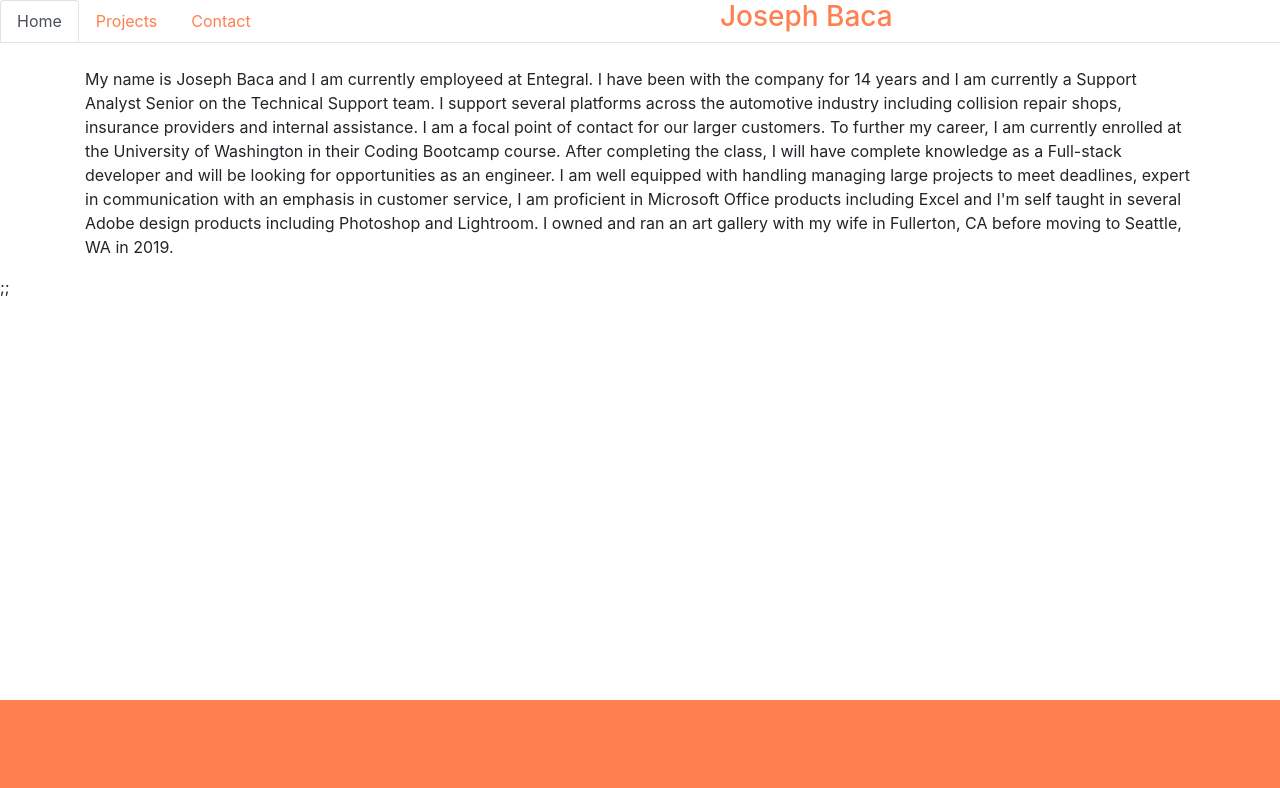
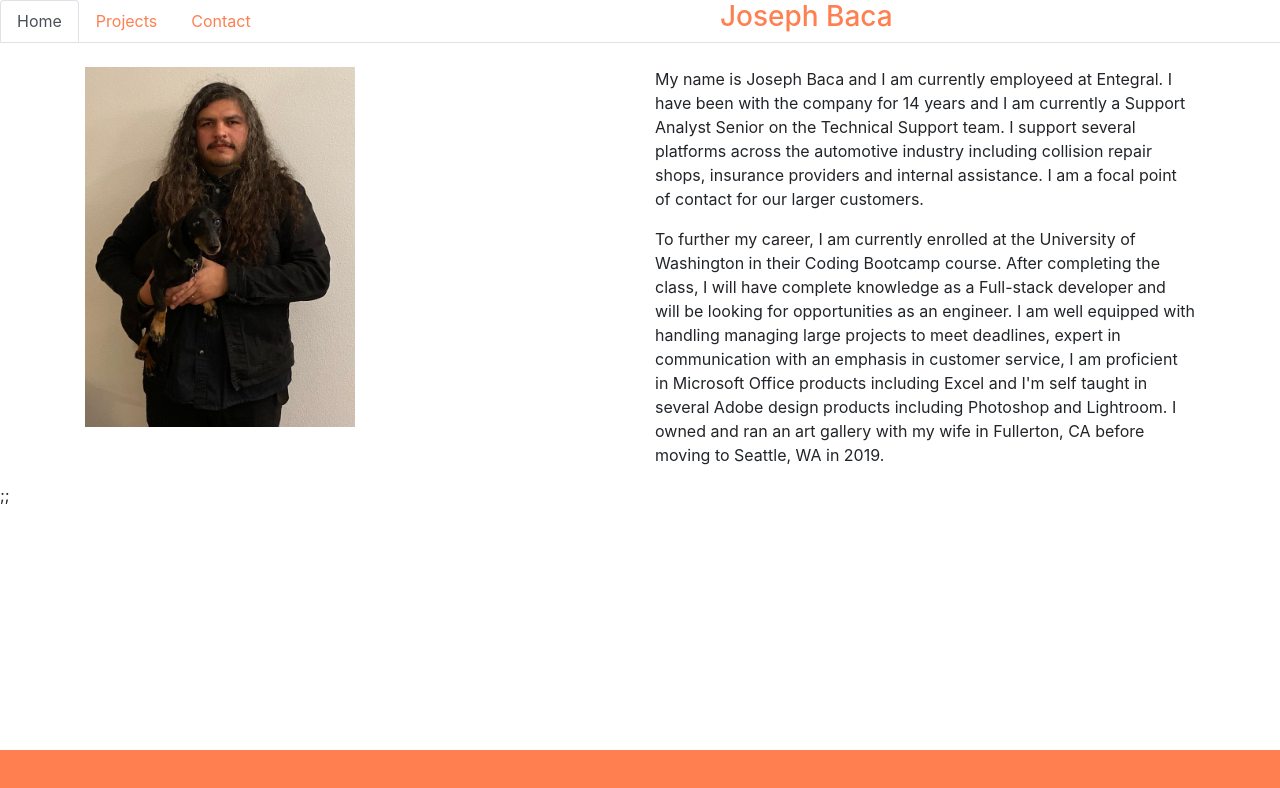
Before and after one commit to josephcbaca/react-portfolio, a React (Create React App) app: page / in a window 1280 px wide. Shown: the top 788 px of the page. Built offline with nearby package versions, Linux system fonts and the light colour scheme.

Commit message:
Added photo and formatted About page.

```diff
--- a/src/App.css
+++ b/src/App.css
@@ -1,5 +1,10 @@
 .App {
   text-align: center;
+}
+
+.img-fluid {
+ max-width: 50%;
+ height: auto;
 }
 
 .App-logo {
@@ -18,7 +23,7 @@ h3 {
   right: 0;
   padding: 3px;
   background: coral;
-  min-height: 100px;
+  min-height: 50px;
 }
 
 .nav-link {
--- a/src/components/pages/About.js
+++ b/src/components/pages/About.js
@@ -1,16 +1,23 @@
 import React from "react";
+import barney from "../../assets/barney_img.jpg"
 
 const About = () => (
   <div>
     <br></br>
     <div className="container">
+      <div className="row">
+        <div className="col-6">
+          <img className="img-fluid" id="about-image" src={barney}></img>
+        </div>
+        <div className="col-6">
           <p>
             My name is Joseph Baca and I am currently employeed at Entegral. I have been with the
             company for 14 years and I am currently a Support Analyst Senior on the Technical Support
             team. I support several platforms across the automotive industry including collision
             repair shops, insurance providers and internal assistance. I am a focal point of contact
             for our larger customers.
-
+          </p>
+          <p>
             To further my career, I am currently enrolled at the University of Washington in their
             Coding Bootcamp course. After completing the class, I will have complete knowledge as a
             Full-stack developer and will be looking for opportunities as an engineer. I am well
@@ -22,6 +29,9 @@ const About = () => (
           </p>
         </div>
       </div>
+    </div>
+  </div>
+
 );
 
 export default About;
```
Also changed, not shown: src/assets/barney_img.jpg (added). Lines whose indentation alone changed are shown as unchanged.
